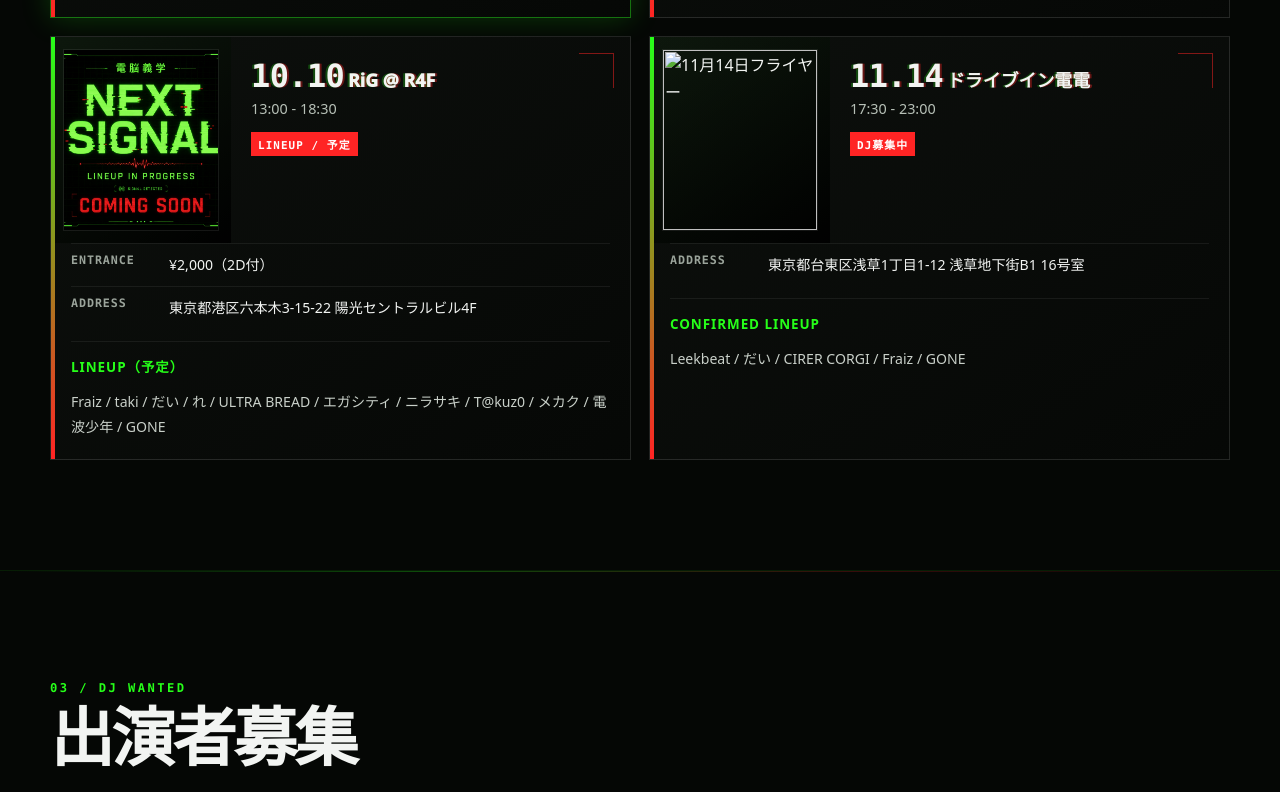
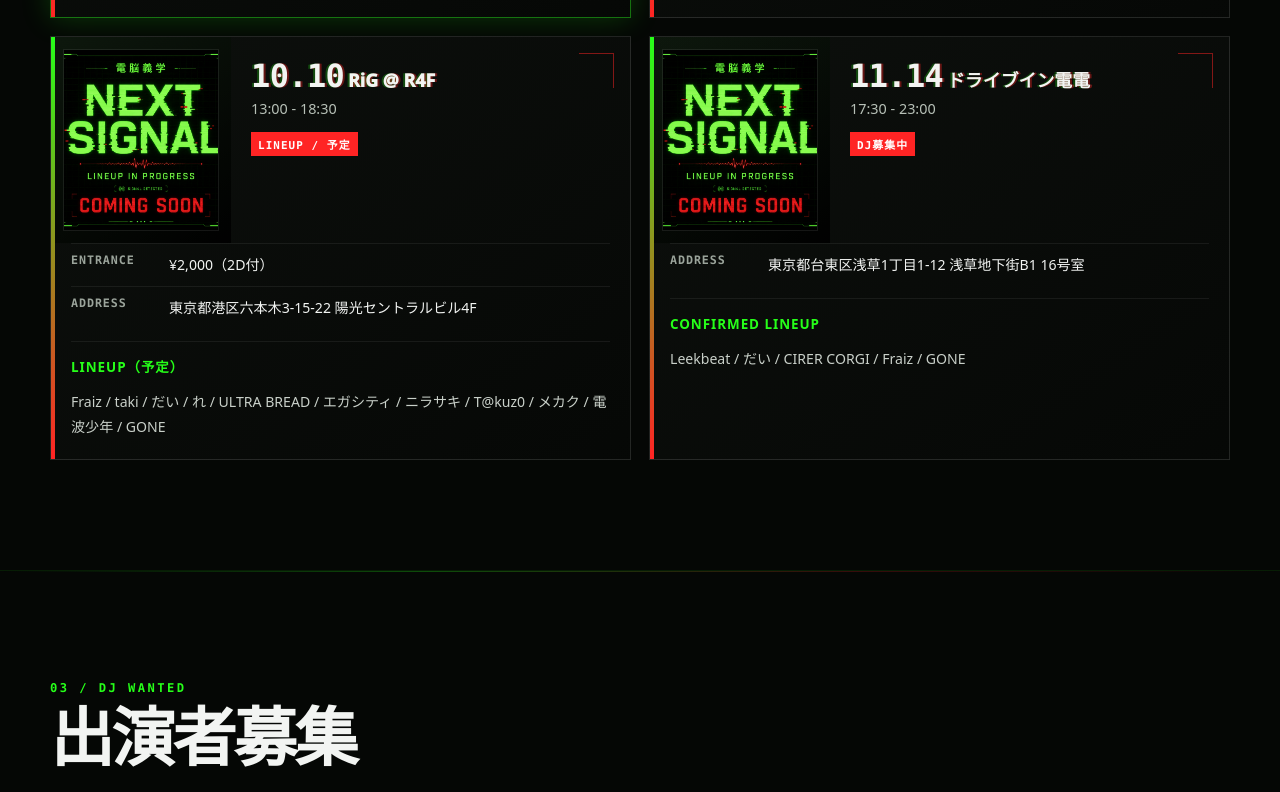
Before and after one commit to gonedennou/dennou-gigaku, a plain HTML site: page index.html in a window 1280 px wide. Shown: the part 2754-3546 px from the top of the page. Drawn offline with Linux system fonts and the light colour scheme.

Commit message:
あーもういっこあったのねん

```diff
--- a/index.html
+++ b/index.html
@@ -185,7 +185,7 @@
           <article class="event-card reveal">
             <div class="event-head">
               <div class="event-visual real-mini">
-                <img src="/assets/comming_soon.png" alt="11月14日フライヤー" />
+                <img src="/assets/coming_soon.png" alt="11月14日フライヤー" />
               </div>
               <div class="event-main">
                 <div class="event-date">11.14</div>
```
